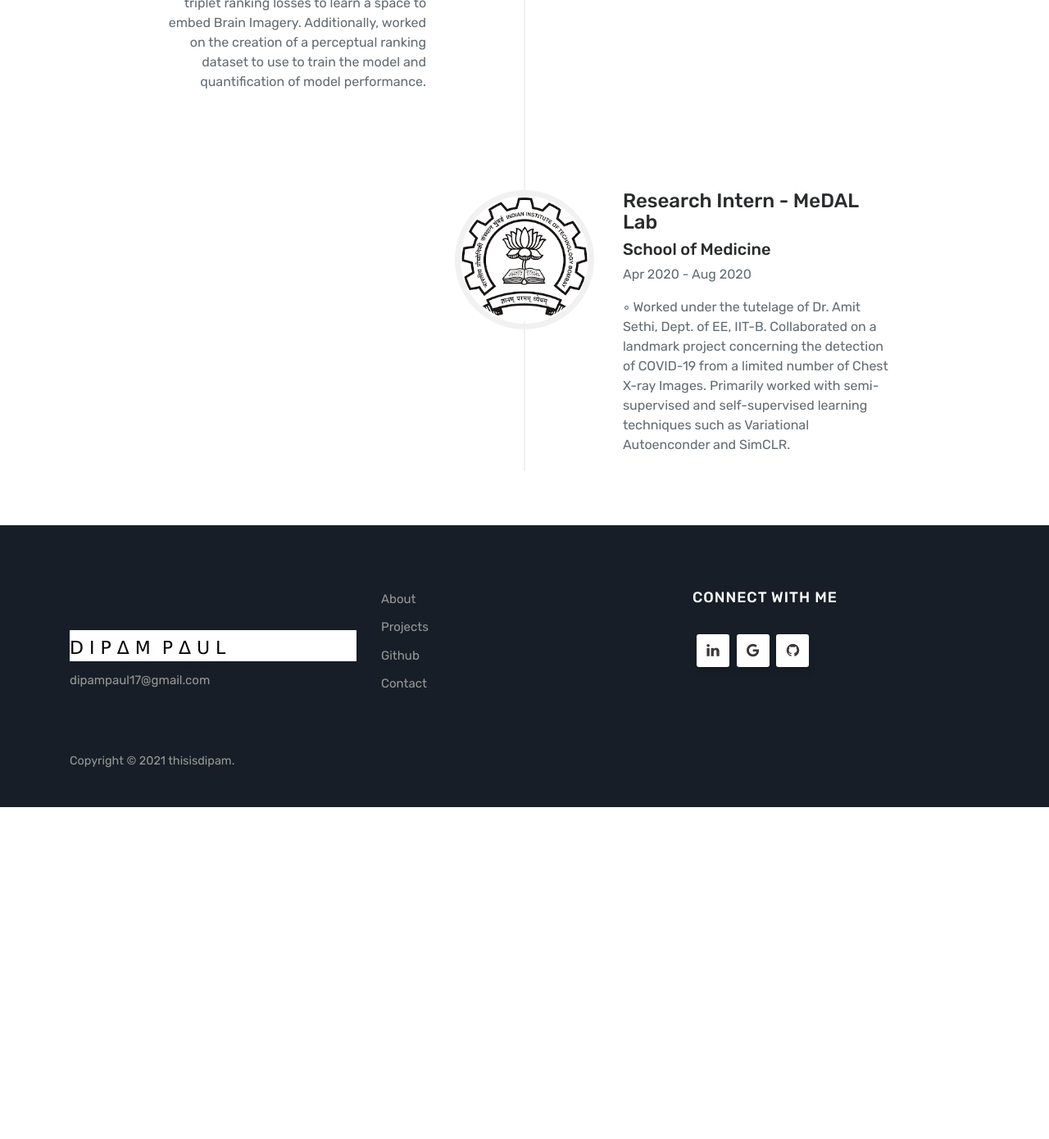
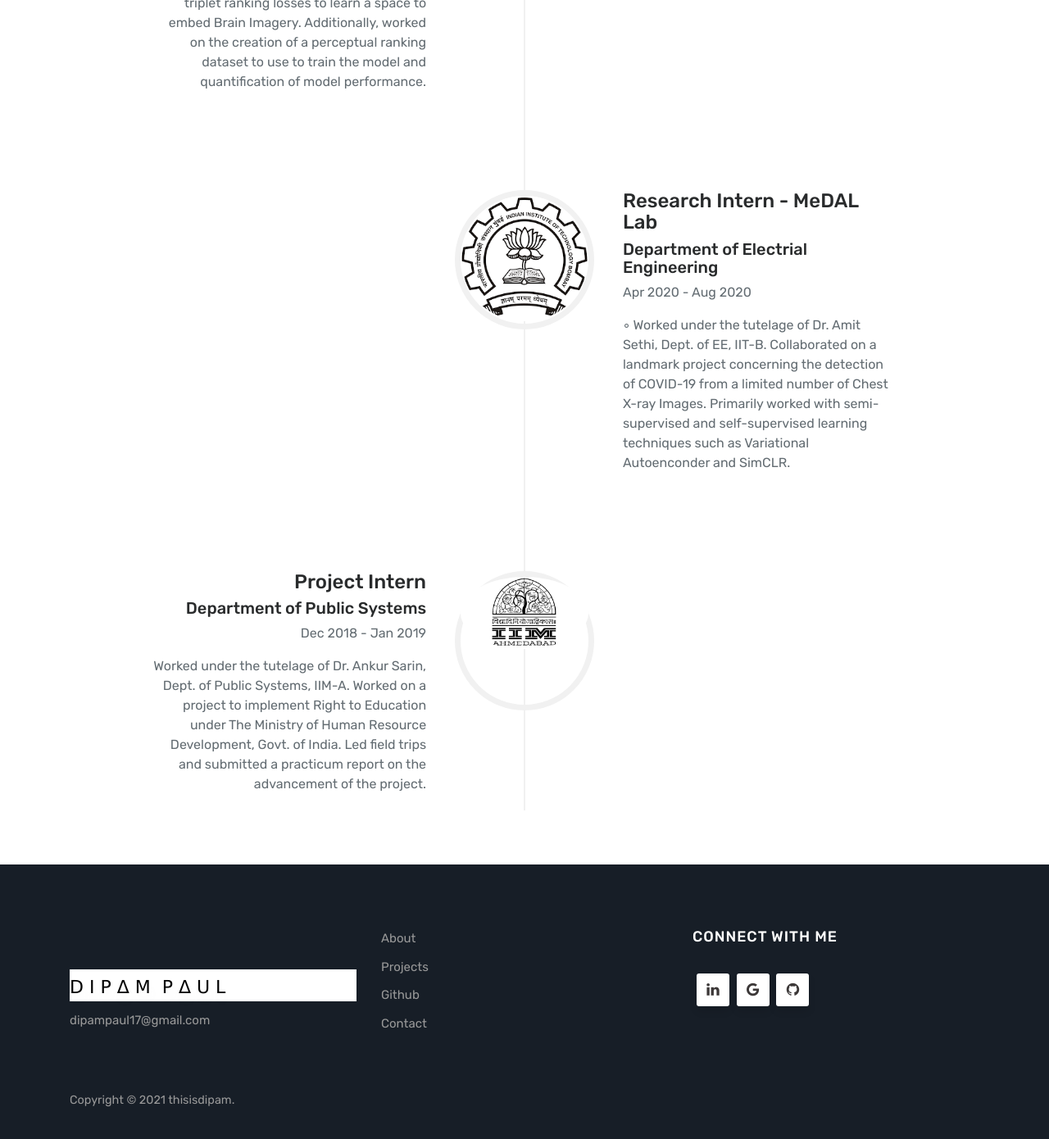
Before and after one commit to thisisdipam/thisisdipam.github.io, a Jekyll site: the page built from about.html, in a window 1280 px wide and 1400 px high, scrolled down 1183 px. Shown: the top 1390 px of the window at 82% size. Built offline with Jekyll 4.4.1, drawn with Linux system fonts in a browser that asks for light colours; before the commit the page ends 2168 px from its top, so only the background shows below that.

Commit message:
Update about.html

```diff
--- a/about.html
+++ b/about.html
@@ -69,7 +69,7 @@ performance.</p>
                 <div class="timeline-panel">
                     <div class="timeline-heading">
                         <h4 class="subheading">Research Intern - MeDAL Lab</h4>
-                        <h5>School of Medicine</h5>
+                        <h5>Department of Electrial Engineering</h5>
                         <p class="text-muted">Apr 2020 - Aug 2020</p>
                     </div>
                     <div class="timeline-body">
@@ -79,6 +79,24 @@ semi-supervised and self-supervised learning techniques such as Variational Auto
                     </div>
                 </div>
             </li>
+            <li>
+                <div class="timeline-image">
+                    <img class="rounded-circle img-responsive" src="{{ site.baseurl }}/assets/unnamed.jpg" alt="0">
+                </div>
+                <div class="timeline-panel">
+                    <div class="timeline-heading">
+                        <h4 class="subheading">Project Intern</h4>
+                        <h5>Department of Public Systems</h5>
+                        <p class="text-muted">Dec 2018 - Jan 2019</p>
+                    </div>
+                    <div class="timeline-body">
+                        <p class="text-muted">Worked under the tutelage of Dr. Ankur Sarin, Dept. of Public Systems, IIM-A. Worked on a project to
+implement Right to Education under The Ministry of Human Resource Development, Govt. of
+India. Led field trips and submitted a practicum report on the advancement of the project.
+</p>
+                    </div>
+                </div>
+            </li>
         </ul>
     </div>
 </div>
```
